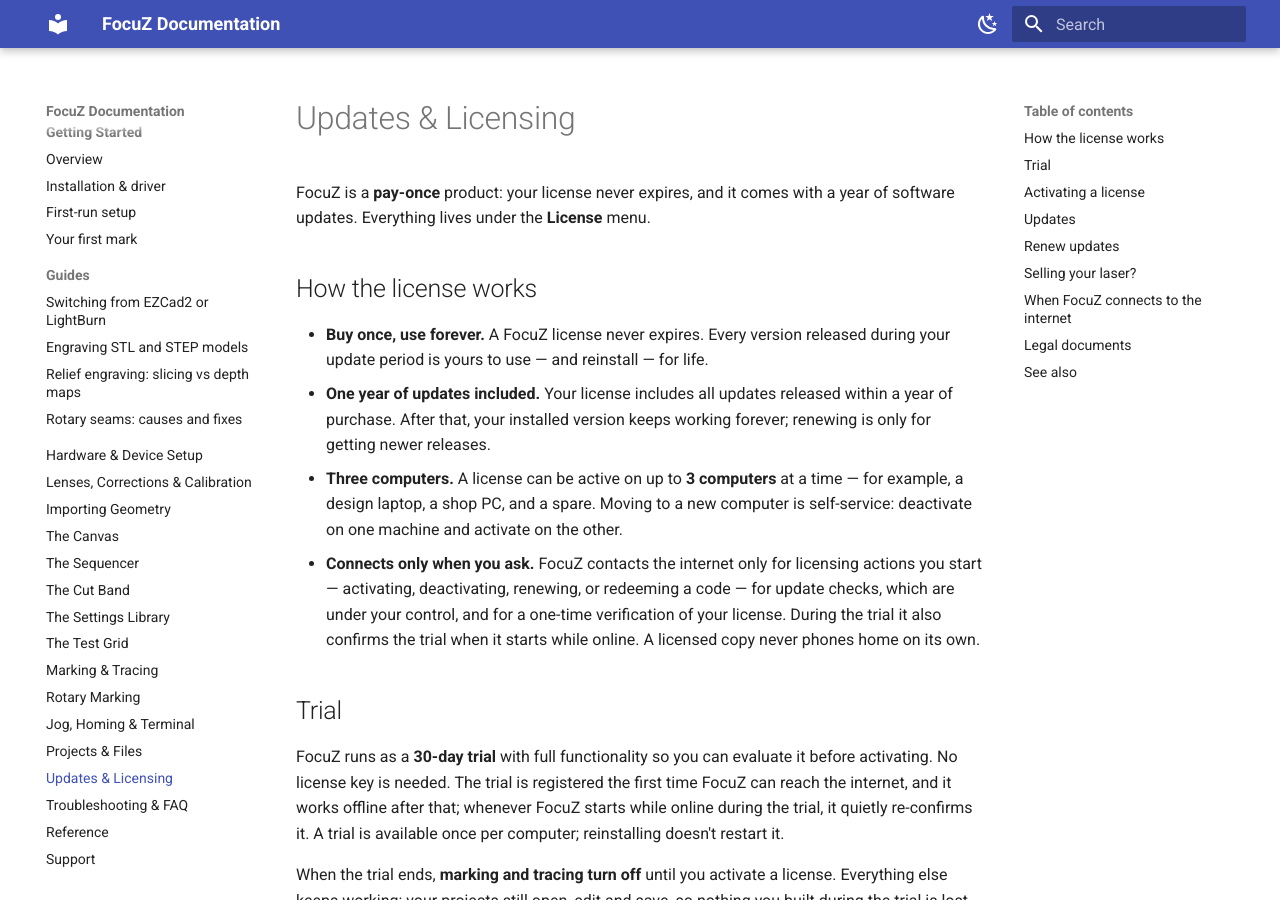
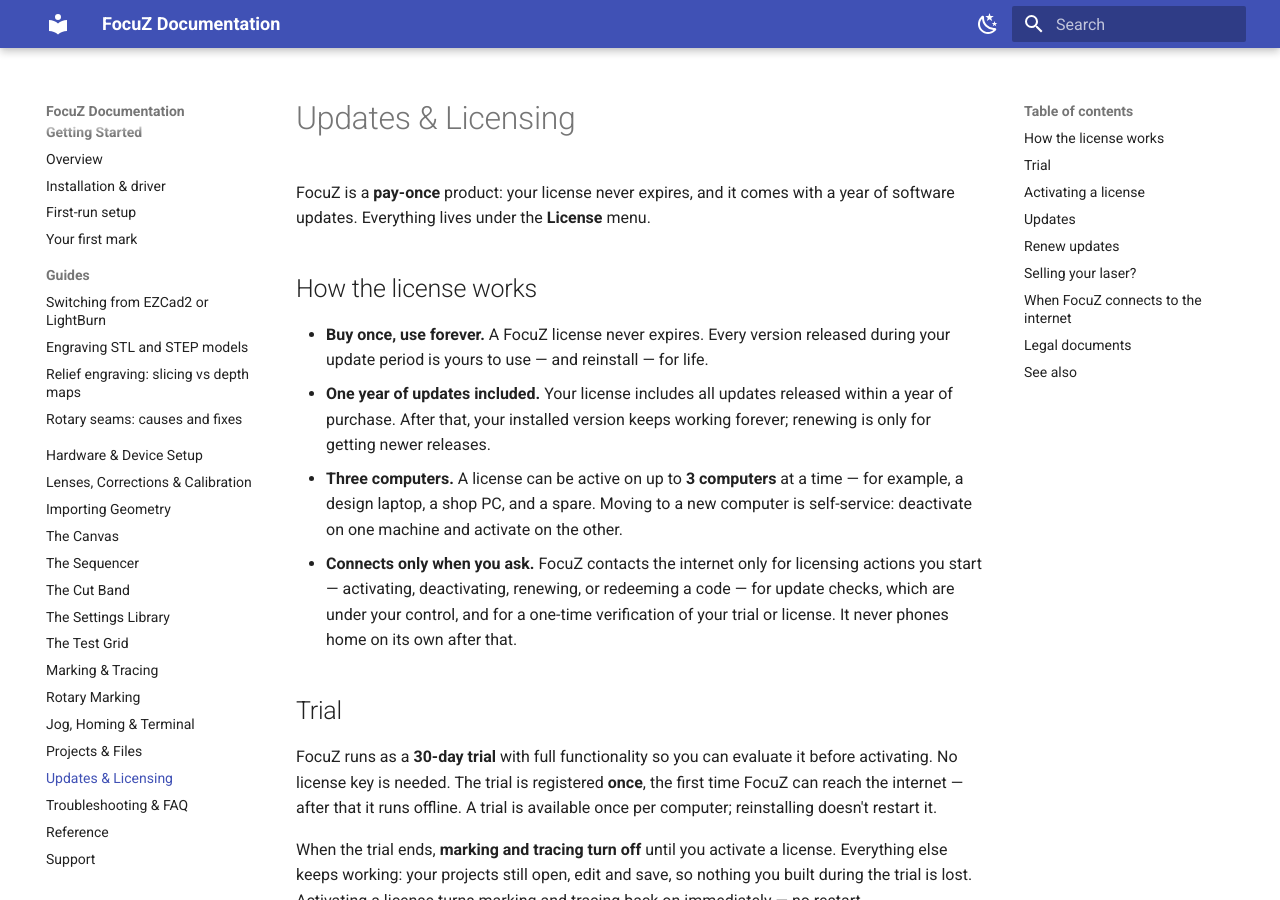
Before and after one commit to Lokahi-Shop/focuz-docs, an MkDocs documentation site: the page built from docs/updates-licensing.md, in a window 1280 px wide and 900 px high. Built offline with MkDocs 1.6.1 and Material for MkDocs 9.7.7, drawn with Linux system fonts in a browser that asks for light colours; some of the changed text lies outside the part shown.

Commit message:
Updates & Licensing: trial registers once (no per-launch re-confirm); update checks confirm it
Co-Authored-By: Claude Opus 5.5 <noreply@anthropic.com>

```diff
--- a/docs/updates-licensing.md
+++ b/docs/updates-licensing.md
@@ -15,17 +15,15 @@ software updates. Everything lives under the **License** menu.
   deactivate on one machine and activate on the other.
 - **Connects only when you ask.** FocuZ contacts the internet only for licensing actions you
   start — activating, deactivating, renewing, or redeeming a code — for update checks, which
-  are under your control, and for a one-time verification of your license. During the trial
-  it also confirms the trial when it starts while online. A licensed copy never phones home on
-  its own.
+  are under your control, and for a one-time verification of your trial or license. It never
+  phones home on its own after that.
 
 ## Trial
 
 FocuZ runs as a **30-day trial** with full functionality so you can evaluate it before
-activating. No license key is needed. The trial is registered the first time FocuZ can reach
-the internet, and it works offline after that; whenever FocuZ starts while online during the
-trial, it quietly re-confirms it. A trial is available once per computer; reinstalling doesn't
-restart it.
+activating. No license key is needed. The trial is registered **once**, the first time FocuZ
+can reach the internet — after that it runs offline. A trial is available once per computer;
+reinstalling doesn't restart it.
 
 When the trial ends, **marking and tracing turn off** until you activate a license. Everything
 else keeps working: your projects still open, edit and save, so nothing you built during the
@@ -99,12 +97,12 @@ usage data or telemetry:
 - **License actions you start** — activating, deactivating, renewing, or redeeming a code talks
   to the license server at that moment, with the same identifiers. Starting a renewal also sends
   your license email so checkout is pre-filled.
-- **Trial and license verification** — registering or re-confirming your trial (at start-up
-  while online, during the trial only) sends only the non-reversible hardware identifier (and
-  the date your trial began on this computer, if known). Verifying a license on a computer
-  where it isn't verified yet sends the same identifiers as activation; FocuZ retries at
-  start-up and when you click Run or Trace until it succeeds, and once a license is verified it
-  never repeats.
+- **One-time verification** — registering your trial sends only the non-reversible hardware
+  identifier (and the date your trial began on this computer, if known); during the trial, an
+  update check also confirms the trial with that same identifier. Verifying a license on a
+  computer where it isn't verified yet sends the same identifiers as activation. Until it
+  succeeds, FocuZ retries at start-up and when you click Run or Trace; once verified, it never
+  repeats.
 - **Accepting the license terms** *(once per terms version)* — records that you accepted: the
   date, the terms version and wording, a machine identifier, and your news-and-updates choice.
   No name or email is asked for; on trial machines the record isn't tied to you at all (a
```
